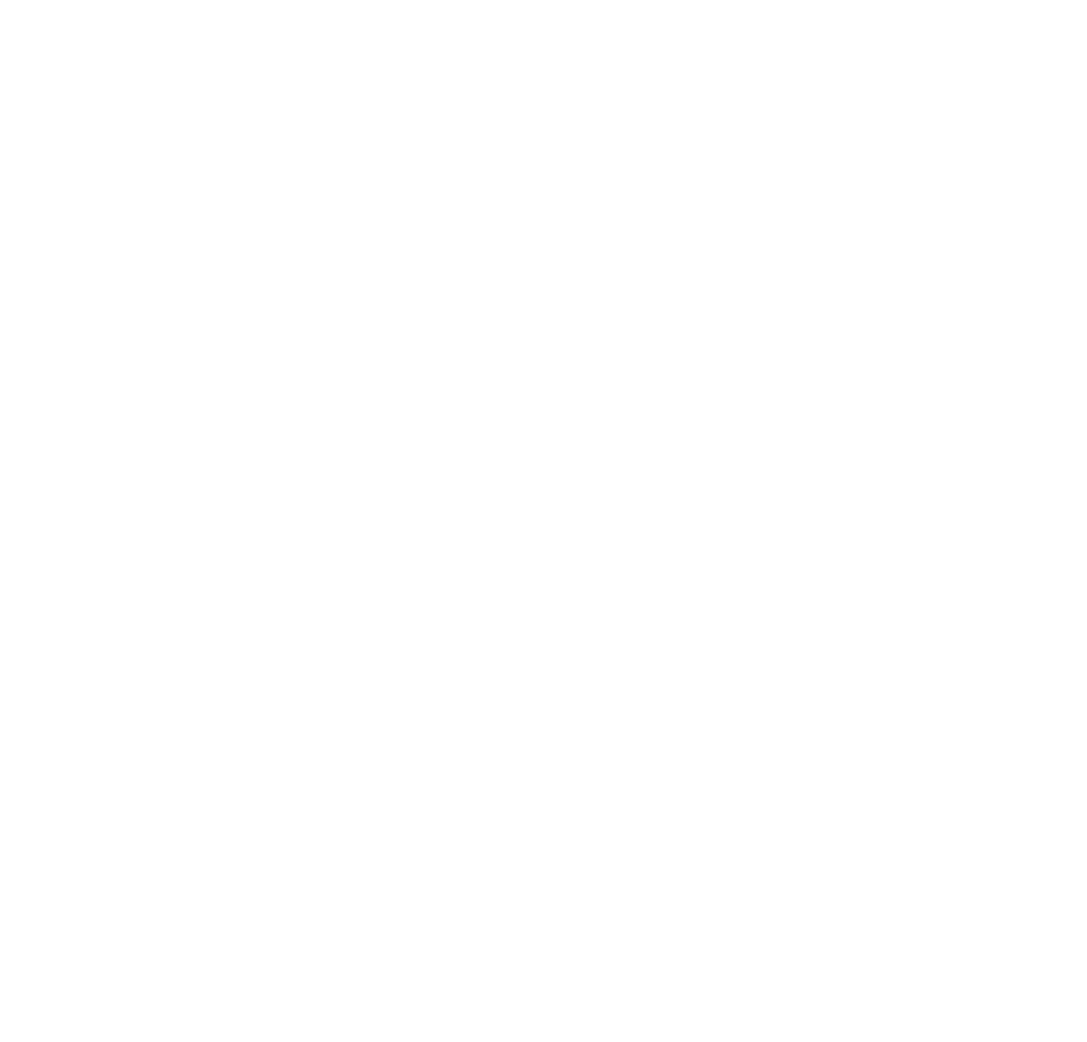
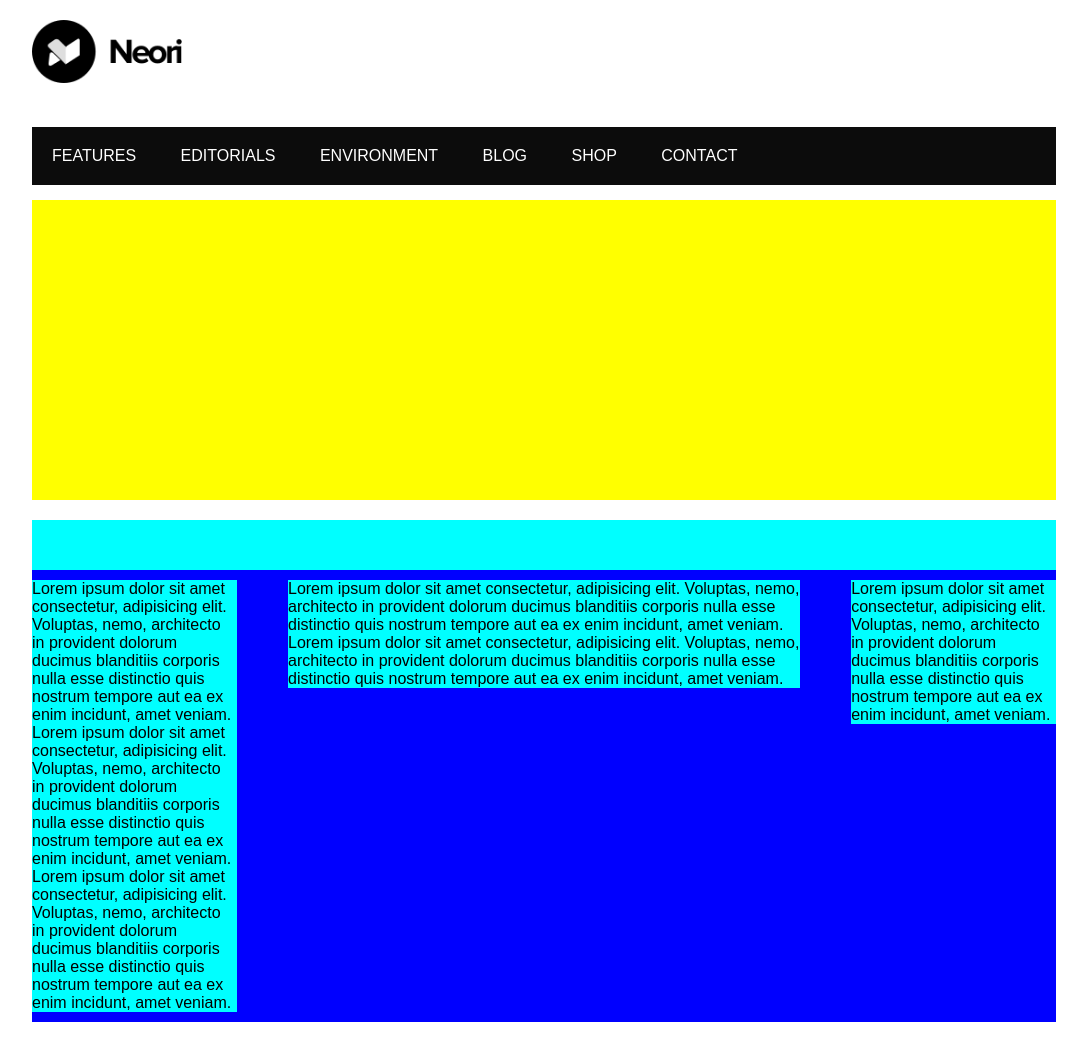
Before and after one commit to Buzz88-Dev/htmlcss-wp, a plain HTML site: page index.html in a window 1280 px wide. Shown: the whole page, without its empty margins (96-1183 px from the left). Before the commit the page ends 800 px from the top, so only its background shows below. Drawn offline with Linux system fonts and the light colour scheme.

Commit message:
index header

```diff
--- a/index.html
+++ b/index.html
@@ -4,9 +4,76 @@
     <meta charset="UTF-8">
     <meta http-equiv="X-UA-Compatible" content="IE=edge">
     <meta name="viewport" content="width=device-width, initial-scale=1.0">
+    <link rel="stylesheet" href="css/style.css">
     <title>Document</title>
 </head>
 <body>
 
+    <header>
+        <div>
+            <img src="img/logo.png" class="logo">
+        </div>
+        <nav>
+            <ul>
+                <li><a href="#features">FEATURES</a></li>
+                <li><a href="#editorials">EDITORIALS</a></li>
+                <li><a href="#Environment">ENVIRONMENT</a></li>
+                <li><a href="#blog">BLOG</a></li>
+                <li><a href="#shop">SHOP</a></li>
+                <li><a href="contact">CONTACT</a></li>
+              </ul>
+        </nav>
+
+    </header>
+
+    <main>
+        <div class="block-yellow">
+
+        </div>
+
+        <div class="block-bluelight">
+            <div class="leadership">
+
+            </div>
+
+            <div class="row">
+                <div class="blockside float">
+                    <p>
+                        Lorem ipsum dolor sit amet consectetur, adipisicing elit. Voluptas, nemo, architecto in provident dolorum ducimus blanditiis corporis nulla esse distinctio quis nostrum tempore aut ea ex enim incidunt, amet veniam.
+                    </p>
+                    <p>
+                        Lorem ipsum dolor sit amet consectetur, adipisicing elit. Voluptas, nemo, architecto in provident dolorum ducimus blanditiis corporis nulla esse distinctio quis nostrum tempore aut ea ex enim incidunt, amet veniam.
+                    </p>
+
+                    <p>
+                        Lorem ipsum dolor sit amet consectetur, adipisicing elit. Voluptas, nemo, architecto in provident dolorum ducimus blanditiis corporis nulla esse distinctio quis nostrum tempore aut ea ex enim incidunt, amet veniam.
+                    </p>
+                </div>
+
+                <div class="blockct float">
+                    <p>
+                        Lorem ipsum dolor sit amet consectetur, adipisicing elit. Voluptas, nemo, architecto in provident dolorum ducimus blanditiis corporis nulla esse distinctio quis nostrum tempore aut ea ex enim incidunt, amet veniam.
+                    </p>
+
+                    <p>
+                        Lorem ipsum dolor sit amet consectetur, adipisicing elit. Voluptas, nemo, architecto in provident dolorum ducimus blanditiis corporis nulla esse distinctio quis nostrum tempore aut ea ex enim incidunt, amet veniam.
+                    </p>
+                </div>
+
+                <div class="blockside float">
+                    <p>
+                        Lorem ipsum dolor sit amet consectetur, adipisicing elit. Voluptas, nemo, architecto in provident dolorum ducimus blanditiis corporis nulla esse distinctio quis nostrum tempore aut ea ex enim incidunt, amet veniam.
+                    </p>
+                </div>
+            </div>
+
+        </div>
+
+    </main>
+
+    <footer>
+
+    </footer>
+
 </body>
 </html>
```
